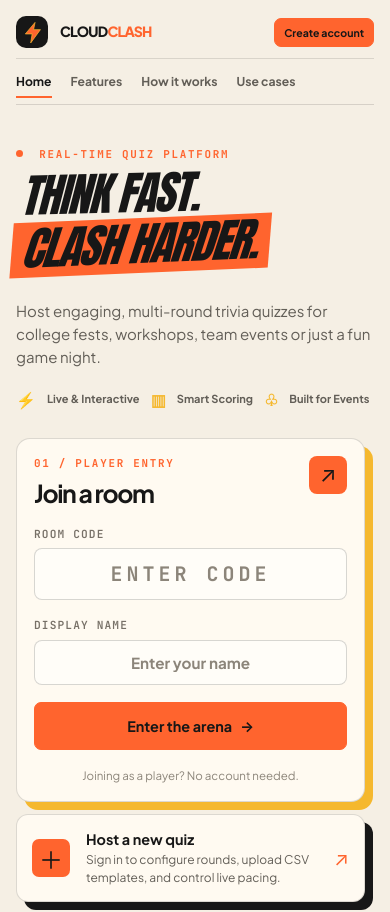
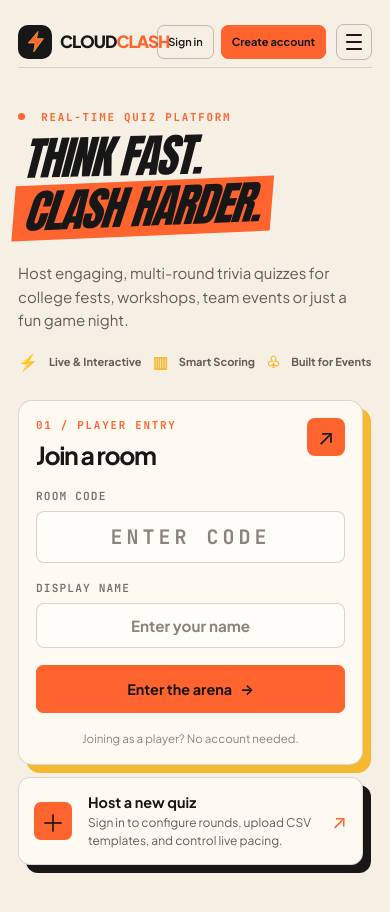
Before and after one commit to abhishek2k4/CloudClash, a React (Vite) app in the folder client/: page / in a window 390 px wide. Shown: the top 912 px of the page. Built offline with nearby package versions, Linux system fonts and the light colour scheme; no server answers; a web font is replaced by a local one.

Commit message:
Fix mobile landing navigation and sign-in access

```diff
--- a/client/src/app/App.jsx
+++ b/client/src/app/App.jsx
@@ -16,6 +16,7 @@ export default function App() {
   const [profile, setProfile] = useState({ gameName: "", bio: "" });
   const [authReady, setAuthReady] = useState(false);
   const [authToast, setAuthToast] = useState(null);
+  const [mobileNavOpen, setMobileNavOpen] = useState(false);
 
   const setActiveSession = useCallback((active) => {
     activeSessionRef.current = active;
@@ -154,16 +155,16 @@ export default function App() {
         </div>
       )}
 
-      <header className="brand-bar landing-nav">
+      <header className={`brand-bar landing-nav ${mobileNavOpen ? "mobile-nav-open" : ""}`}>
         <a className="brand-lockup" href="/" onClick={(event) => { event.preventDefault(); navigate("/"); }} aria-label="CloudClash home">
           <span className="brand-mark" aria-hidden="true"><img src="/assets/cloudclash/branding/logo-mark.svg" alt="" /></span>
           <span className="brand-name">CLOUD<span>CLASH</span></span>
         </a>
-        <nav className="landing-nav-links" aria-label="Main navigation">
-          <a className="is-active" href="#" onClick={(event) => { event.preventDefault(); navigate("/"); }}>Home</a>
-          <a href="#features">Features</a>
-          <a href="#how-it-works">How it works</a>
-          <a href="#built-for">Use cases</a>
+        <nav className="landing-nav-links" id="landing-main-navigation" aria-label="Main navigation">
+          <a className="is-active" href="#" onClick={(event) => { event.preventDefault(); navigate("/"); setMobileNavOpen(false); }}>Home</a>
+          <a href="#features" onClick={() => setMobileNavOpen(false)}>Features</a>
+          <a href="#how-it-works" onClick={() => setMobileNavOpen(false)}>How it works</a>
+          <a href="#built-for" onClick={() => setMobileNavOpen(false)}>Use cases</a>
         </nav>
         <div className="landing-header-actions">
           <span className="live-arena-pill"><i /> LIVE ARENA</span>
@@ -177,6 +178,12 @@ export default function App() {
             <><button type="button" className="btn btn-secondary btn-sm" onClick={() => navigate("/account")}>Sign in</button><button type="button" className="btn btn-primary btn-sm" onClick={() => navigate("/account/signup")}>Create account</button></>
           )}
         </div>
+        <button type="button" className="landing-menu-toggle"
+          aria-label={mobileNavOpen ? "Close navigation menu" : "Open navigation menu"}
+          aria-controls="landing-main-navigation" aria-expanded={mobileNavOpen}
+          onClick={() => setMobileNavOpen((open) => !open)}>
+          <span /><span /><span />
+        </button>
       </header>
 
       <section className="landing-hero-section">
--- a/client/src/styles/global.css
+++ b/client/src/styles/global.css
@@ -4123,3 +4123,50 @@ body:has(.landing-shell) #root {
     grid-template-columns: repeat(2, minmax(0, 1fr));
   }
 }
+
+
+/* Mobile landing navigation */
+.landing-menu-toggle { display: none; }
+@media (max-width: 760px) {
+  .landing-shell { padding-left: 18px; padding-right: 18px; overflow-x: clip; }
+  .landing-shell .brand-bar { min-height: 68px; gap: 10px; justify-content: space-between; flex-wrap: nowrap; }
+  .landing-shell .brand-lockup { flex: 0 0 auto; gap: 8px; }
+  .landing-shell .brand-mark { width: 34px; height: 34px; }
+  .landing-shell .brand-name { font-size: 1.05rem; }
+  .landing-shell .landing-nav-links {
+    display: none; position: absolute; top: calc(100% + 1px); left: -18px; right: -18px;
+    z-index: 20; margin: 0; padding: 10px 18px 14px; align-items: stretch;
+    flex-direction: column; gap: 0; border-bottom: 1px solid var(--cc-border-warm);
+    background: var(--cc-surface); box-shadow: 0 12px 22px var(--cc-overlay-ink-14);
+  }
+  .landing-shell .mobile-nav-open .landing-nav-links { display: flex; }
+  .landing-shell .landing-nav-links a { padding: 13px 4px; border-bottom: 1px solid var(--cc-border-warm); font-size: 14px; }
+  .landing-shell .landing-nav-links a:last-child { border-bottom: 0; }
+  .landing-shell .landing-nav-links a.is-active::after { display: none; }
+  .landing-shell .landing-header-actions { display: flex; flex: 1 1 auto; justify-content: flex-end; min-width: 0; gap: 7px; }
+  .landing-shell .live-arena-pill { display: none; }
+  .landing-shell .landing-header-actions > .btn,
+  .landing-shell .account-header > .btn { display: inline-flex; flex: 0 0 auto; min-height: 34px; padding: 7px 10px; font-size: 11px; white-space: nowrap; }
+  .landing-shell .account-header { display: flex; flex: 0 1 auto; min-width: 0; gap: 6px; }
+  .landing-shell .account-header > span { display: none; }
+  .landing-menu-toggle {
+    width: 36px; height: 36px; flex: 0 0 36px; display: flex; flex-direction: column;
+    align-items: center; justify-content: center; gap: 5px; padding: 0;
+    border: 1px solid var(--cc-overlay-ink-24); border-radius: 8px;
+    background: transparent; color: var(--cc-ink); cursor: pointer;
+  }
+  .landing-menu-toggle span { display: block; width: 16px; height: 2px; border-radius: 2px; background: currentColor; transition: transform .18s ease, opacity .18s ease; }
+  .landing-shell .mobile-nav-open .landing-menu-toggle span:first-child { transform: translateY(7px) rotate(45deg); }
+  .landing-shell .mobile-nav-open .landing-menu-toggle span:nth-child(2) { opacity: 0; }
+  .landing-shell .mobile-nav-open .landing-menu-toggle span:last-child { transform: translateY(-7px) rotate(-45deg); }
+}
+@media (max-width: 380px) {
+  .landing-shell { padding-left: 13px; padding-right: 13px; }
+  .landing-shell .brand-name { font-size: .94rem; }
+  .landing-shell .brand-lockup { gap: 6px; }
+  .landing-shell .landing-header-actions > .btn,
+  .landing-shell .account-header > .btn { padding: 6px 8px; font-size: 10px; }
+  .landing-shell .landing-menu-toggle { width: 33px; height: 33px; flex-basis: 33px; }
+  .landing-shell .landing-nav-links { left: -13px; right: -13px; padding-left: 13px; padding-right: 13px; }
+}
+@media (prefers-reduced-motion: reduce) { .landing-menu-toggle span { transition: none; } }
```
